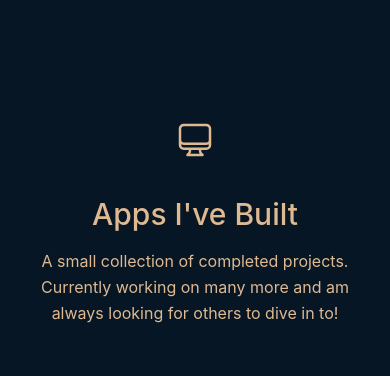
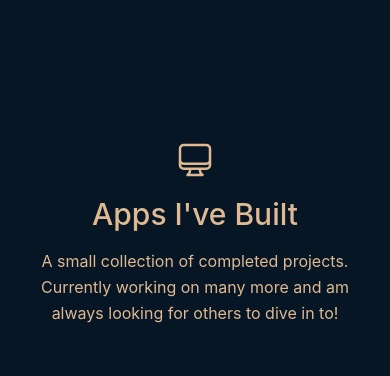
Before and after one commit to michaelbryanstark/new-portfolio, a React (Create React App) app: page / in a window 390 px wide. Shown: the part 1200-1576 px from the top of the page. Built offline with nearby package versions, Linux system fonts and the light colour scheme.

Commit message:
moved heroicon inside div for center mobile alignment

```diff
--- a/src/components/Projects.js
+++ b/src/components/Projects.js
@@ -5,11 +5,11 @@ import { projects } from "../data";
 export default function Projects() {
   return (
     <section id="projects" className="bg-[#061624] body-font pt-20">
-      <svg xmlns="http://www.w3.org/2000/svg" fill="none" viewBox="0 0 24 24" strokeWidth={1.5} stroke="currentColor" className="flex flex-wrap justify-center text-[#DEB992] mx-auto inline-block w-10 mb-4">
+      <div className="container px-5 py-5 mx-auto text-center lg:px-40">
+        <div className="flex flex-col w-full mb-20">
+        <svg xmlns="http://www.w3.org/2000/svg" fill="none" viewBox="0 0 24 24" strokeWidth={1.5} stroke="currentColor" className="flex flex-wrap justify-center text-[#DEB992] mx-auto inline-block w-10 mb-4">
         <path strokeLinecap="round" strokeLinejoin="round" d="M9 17.25v1.007a3 3 0 01-.879 2.122L7.5 21h9l-.621-.621A3 3 0 0115 18.257V17.25m6-12V15a2.25 2.25 0 01-2.25 2.25H5.25A2.25 2.25 0 013 15V5.25m18 0A2.25 2.25 0 0018.75 3H5.25A2.25 2.25 0 003 5.25m18 0V12a2.25 2.25 0 01-2.25 2.25H5.25A2.25 2.25 0 013 12V5.25" />
       </svg>
-      <div className="container px-5 py-5 mx-auto text-center lg:px-40">
-        <div className="flex flex-col w-full mb-20">
           <h1 className="sm:text-4xl text-3xl font-medium title-font mb-4 text-[#DEB992]">
             Apps I've Built
           </h1>
```
